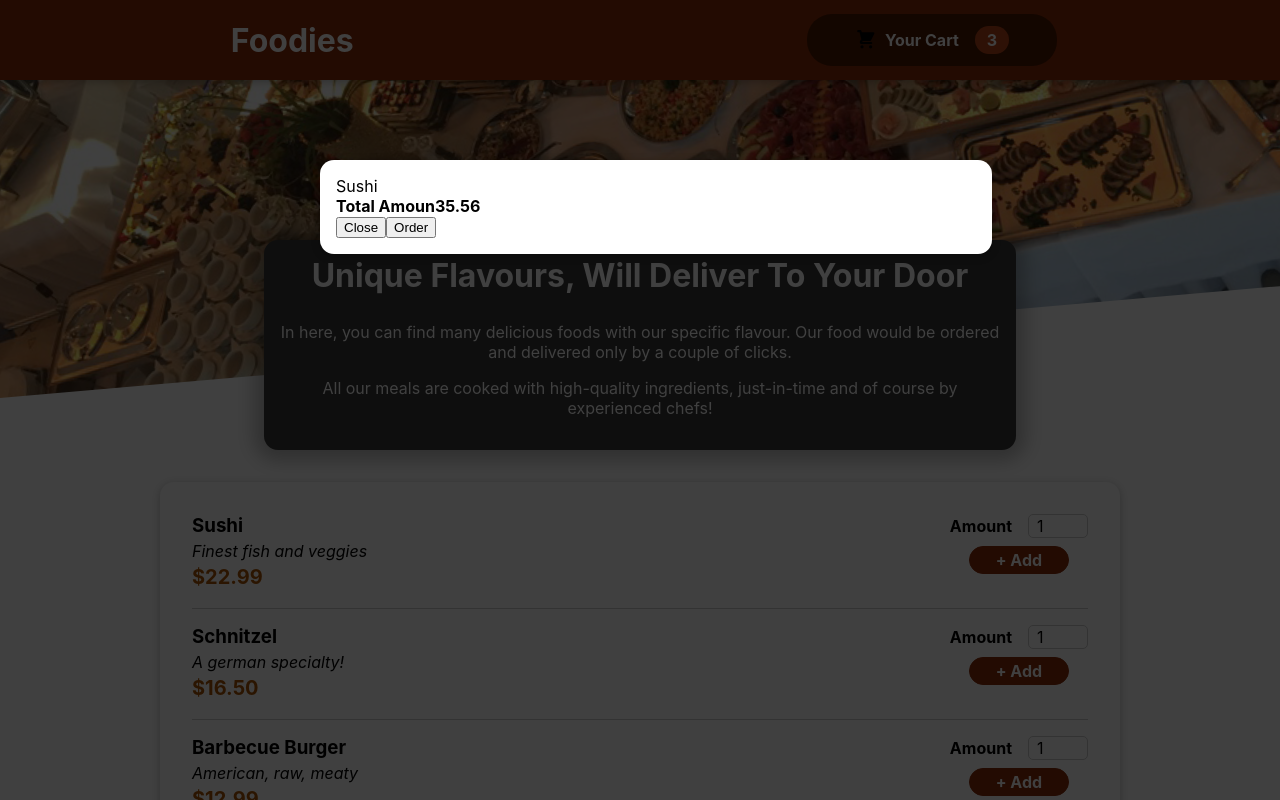
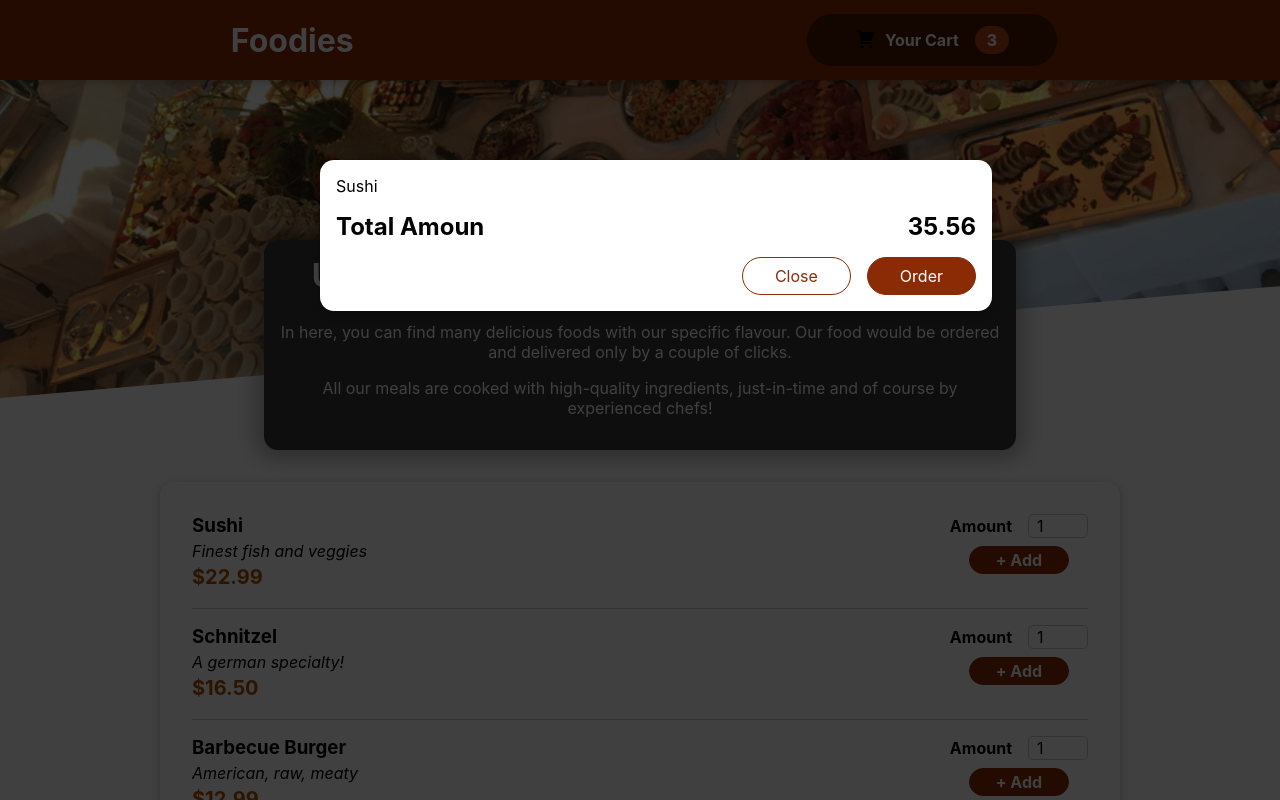
Before and after one commit to samane-jpg/order-app, a React (Create React App) app: page / in a window 1280 px wide. Shown: the top 800 px of the page. Built offline with nearby package versions, Linux system fonts and the light colour scheme.

Commit message:
Styling the Cart component

```diff
--- a/src/components/Cart/Cart.js
+++ b/src/components/Cart/Cart.js
@@ -16,8 +16,8 @@ const Cart = () => {
         <span>Total Amoun</span>
         <span>35.56</span>
       </div>
-      <div>
-        <button className={classes["button-alt"]}>Close</button>
+      <div className={classes.actions}>
+        <button className={classes["button--alt"]}>Close</button>
         <button className={classes.button}>Order</button>
       </div>
     </Modal>
--- a/src/components/Cart/Cart.module.css
+++ b/src/components/Cart/Cart.module.css
@@ -1,9 +1,46 @@
-.cart-items{
+.cart-items {
      list-style: none;
+     margin: 0;
      padding: 0;
-     margin: 0;
-}
+     max-height: 20rem;
+     overflow: auto;
+   }
 
-.total{
+   .total {
+     display: flex;
+     justify-content: space-between;
+     align-items: center;
      font-weight: bold;
-}
+     font-size: 1.5rem;
+     margin: 1rem 0;
+   }
+
+   .actions {
+     text-align: right;
+   }
+
+   .actions button {
+     font: inherit;
+     cursor: pointer;
+     background-color: transparent;
+     border: 1px solid #8a2b06;
+     padding: 0.5rem 2rem;
+     border-radius: 25px;
+     margin-left: 1rem;
+   }
+
+   .actions button:hover,
+   .actions button:active {
+     background-color: #5a1a01;
+     border-color: #5a1a01;
+     color: white;
+   }
+
+   .actions .button--alt {
+     color: #8a2b06;
+   }
+
+   .actions .button {
+     background-color: #8a2b06;
+     color: white;
+   }
--- a/src/components/UI/Modal.js
+++ b/src/components/UI/Modal.js
@@ -1,7 +1,7 @@
 import classes from "./Modal.module.css";
 import { Fragment } from "react";
 
-import  ReactDom  from "react-dom";
+import ReactDom from "react-dom";
 
 const Backdrop = (props) => {
   return <div className={classes.backdrop} />;
```
